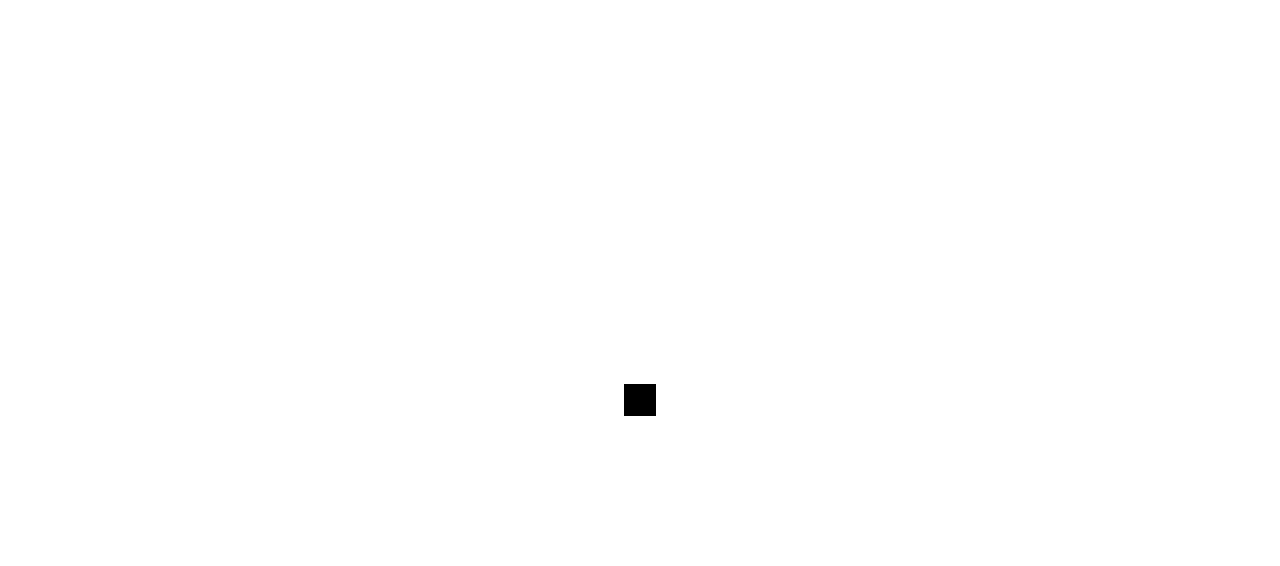
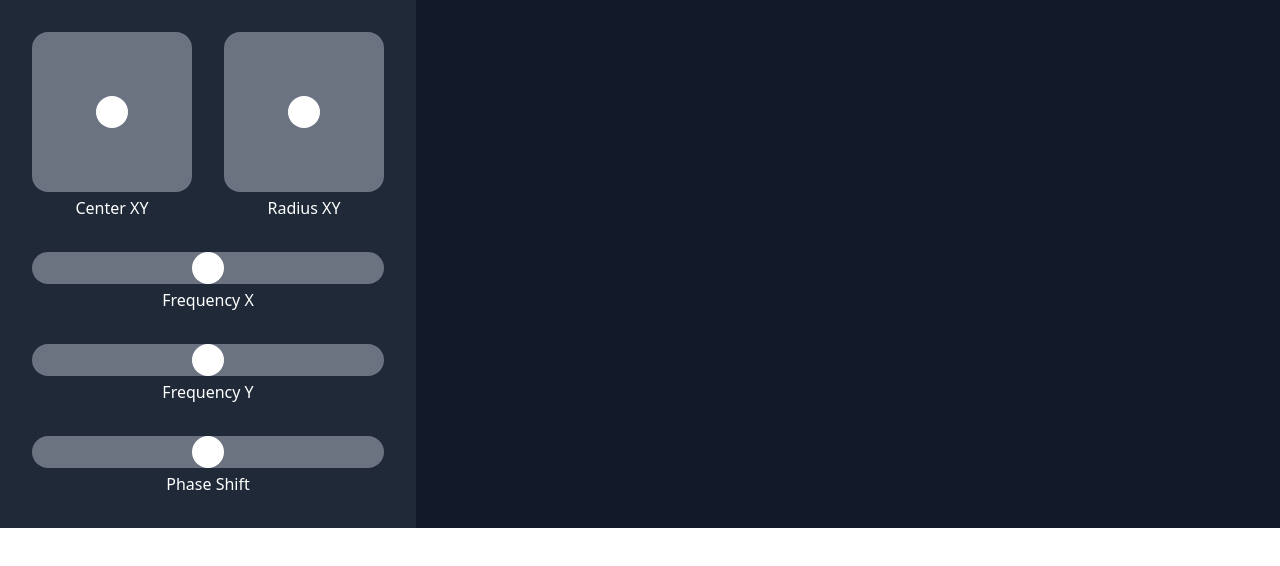
Before and after one commit to deermichel/waveterrain, a Svelte app: page / in a window 1280 px wide. Shown: the top 566 px of the page. Built offline with nearby package versions, Linux system fonts and the light colour scheme.

Commit message:
svelte components

```diff
--- a/src/components/App.svelte
+++ b/src/components/App.svelte
@@ -1,3 +1,22 @@
-<div class="flex items-center justify-center h-screen">
-    <div class="w-8 h-8 bg-black"></div>
+<script lang="ts">
+    import ControlPane from "./ControlPane.svelte";
+    import XYPad from "./XYPad.svelte";
+    // import { onMount } from "svelte";
+    // import SceneComponent from "./Scene.svelte";
+    // import Scene from "../scene";
+
+    // let canvas: HTMLCanvasElement;
+
+    // onMount(() => {
+    //     const scene = new Scene(canvas);
+    //     const render = () => {
+    //         requestAnimationFrame(render);
+    //         scene.render();
+    //     };
+    //     render();
+    // });
+</script>
+
+<div class="flex bg-gray-900">
+    <ControlPane />
 </div>
--- /dev/null
+++ b/src/components/Control.svelte
@@ -0,0 +1,10 @@
+<script lang="ts">
+    export let label: string;
+</script>
+
+<div class="flex flex-col items-center">
+    <slot></slot>
+    <span class="mt-1">
+        {label}
+    </span>
+</div>
--- /dev/null
+++ b/src/components/ControlPane.svelte
@@ -0,0 +1,56 @@
+<script lang="ts">
+    import { bind } from "svelte/internal";
+import Control from "./Control.svelte";
+    import Slider from "./Slider.svelte";
+    import XYPad from "./XYPad.svelte";
+
+    export let centerX: number;
+    export let centerY: number;
+    export let radiusX: number;
+    export let radiusY: number;
+    export let freqX: number;
+    export let freqY: number;
+    export let phaseShift: number;
+</script>
+
+<div class="bg-gray-800 text-white">
+
+    <!-- xy pads -->
+    <div class="flex m-8">
+        <Control label="Center XY">
+            <XYPad
+                bind:x={centerX}
+                bind:y={centerY}
+            />
+        </Control>
+
+        <div class="w-8"></div>
+
+        <Control label="Radius XY">
+            <XYPad
+                bind:x={radiusX}
+                bind:y={radiusY}
+            />
+        </Control>
+    </div>
+
+    <!-- sliders -->
+    <div class="flex flex-col m-8">
+        <Control label="Frequency X">
+            <Slider bind:v={freqX} />
+        </Control>
+
+        <div class="h-8"></div>
+
+        <Control label="Frequency Y">
+            <Slider bind:v={freqY} />
+        </Control>
+
+        <div class="h-8"></div>
+
+        <Control label="Phase Shift">
+            <Slider bind:v={phaseShift} />
+        </Control>
+    </div>
+
+</div>
--- /dev/null
+++ b/src/components/Scene.svelte
@@ -0,0 +1,11 @@
+<script lang="ts">
+    export let canvas: HTMLCanvasElement;
+</script>
+
+<div class="flex-1 bg-gray-200">
+    <canvas
+        class="w-full h-full"
+        bind:this={canvas}
+    >
+    </canvas>
+</div>
--- /dev/null
+++ b/src/components/Slider.svelte
@@ -0,0 +1,45 @@
+<script lang="ts">
+    import { clamp } from "../utils";
+
+    export let v = 0.5;
+
+    const handleSize = 32;
+
+    let el: HTMLElement;
+    let sliderWidth = 0;
+    $: maxOffset = sliderWidth - handleSize;
+
+    const onPointerMove = (event: PointerEvent) => {
+        const rect = el.getBoundingClientRect();
+        const offsetX = event.clientX - rect.left - handleSize / 2;
+
+        v = clamp(offsetX, 0, maxOffset) / maxOffset;
+    };
+
+    const onPointerUp = () => {
+        window.removeEventListener("pointerup", onPointerUp);
+        window.removeEventListener("pointermove", onPointerMove);
+    };
+
+    const onPointerDown = () => {
+        window.addEventListener("pointerup", onPointerUp);
+        window.addEventListener("pointermove", onPointerMove);
+    };
+</script>
+
+<!-- slider -->
+<div
+    class="w-full rounded-full bg-gray-500"
+    bind:clientWidth={sliderWidth}
+    bind:this={el}
+    on:pointerdown={onPointerDown}
+>
+    <!-- handle -->
+    <div
+        class="rounded-full bg-white"
+        style:height="{handleSize}px"
+        style:width="{handleSize}px"
+        style:transform="translate({v * maxOffset}px, 0)"
+    >
+    </div>
+</div>
--- /dev/null
+++ b/src/components/XYPad.svelte
@@ -0,0 +1,51 @@
+<script lang="ts">
+    import { clamp } from "../utils";
+
+    export let x = 0.5;
+    export let y = 0.5;
+
+    const handleSize = 32;
+
+    let el: HTMLElement;
+    let padHeight = 0;
+    let padWidth = 0;
+    $: maxOffsetX = padWidth - handleSize;
+    $: maxOffsetY = padHeight - handleSize;
+
+    const onPointerMove = (event: PointerEvent) => {
+        const rect = el.getBoundingClientRect();
+        const offsetX = event.clientX - rect.left - handleSize / 2;
+        const offsetY = event.clientY - rect.top - handleSize / 2;
+
+        x = clamp(offsetX, 0, maxOffsetX) / maxOffsetX;
+        y = clamp(offsetY, 0, maxOffsetY) / maxOffsetY;
+    };
+
+    const onPointerUp = () => {
+        window.removeEventListener("pointerup", onPointerUp);
+        window.removeEventListener("pointermove", onPointerMove);
+    };
+
+    const onPointerDown = () => {
+        window.addEventListener("pointerup", onPointerUp);
+        window.addEventListener("pointermove", onPointerMove);
+    };
+</script>
+
+<!-- pad -->
+<div
+    class="w-40 h-40 rounded-2xl bg-gray-500"
+    bind:clientHeight={padHeight}
+    bind:clientWidth={padWidth}
+    bind:this={el}
+    on:pointerdown={onPointerDown}
+>
+    <!-- handle -->
+    <div
+        class="rounded-full bg-white"
+        style:height="{handleSize}px"
+        style:width="{handleSize}px"
+        style:transform="translate({x * maxOffsetX}px, {y * maxOffsetY}px)"
+    >
+    </div>
+</div>
```
